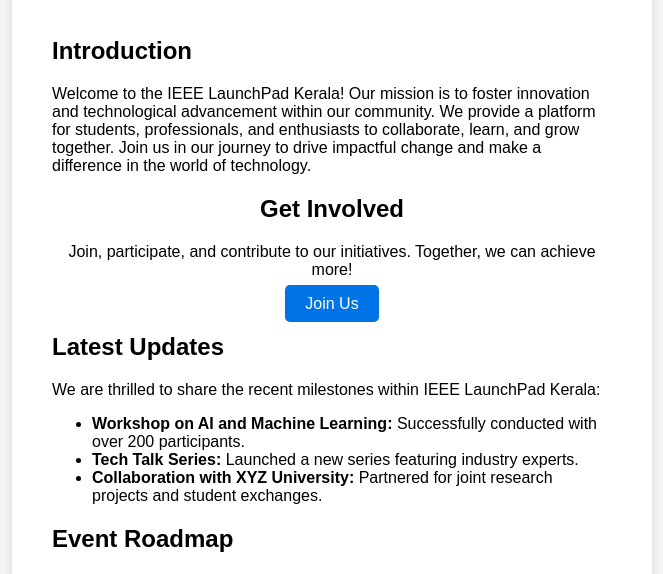
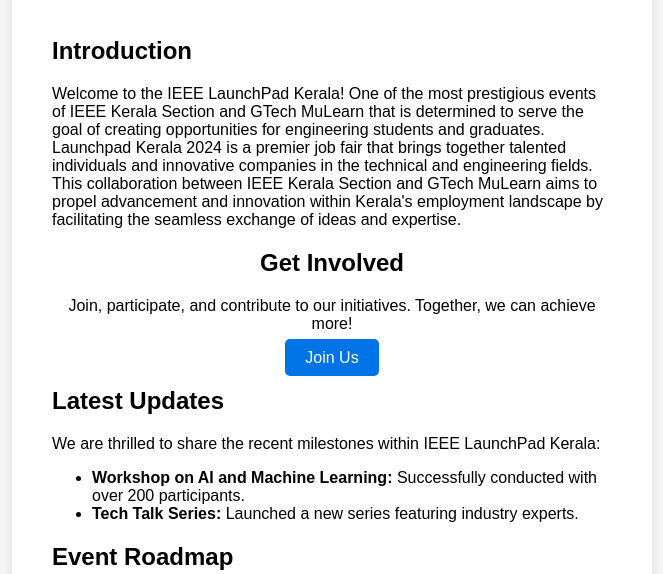
Before and after one commit to AbijithJackson/IEEE-NEWSLETTER, a plain HTML site: page index.html in a window 1280 px wide. Shown: the part 150-724 px from the top of the page, without its empty margins (308-971 px from the left). Drawn offline with Linux system fonts and the light colour scheme.

Commit message:
Update index.html

```diff
--- a/index.html
+++ b/index.html
@@ -63,12 +63,12 @@
         <div class="content">
             <div class="section">
                 <h2>Introduction</h2>
-                <p>Welcome to the IEEE LaunchPad Kerala! Our mission is to foster innovation and technological advancement within our community. We provide a platform for students, professionals, and enthusiasts to collaborate, learn, and grow together. Join us in our journey to drive impactful change and make a difference in the world of technology.</p>
+                <p>Welcome to the IEEE LaunchPad Kerala! One of the most prestigious events of IEEE Kerala Section and GTech MuLearn that is determined to serve the goal of creating opportunities for engineering students and graduates. Launchpad Kerala 2024 is a premier job fair that brings together talented individuals and innovative companies in the technical and engineering fields. This collaboration between IEEE Kerala Section and GTech MuLearn aims to propel advancement and innovation within Kerala's employment landscape by facilitating the seamless exchange of ideas and expertise.</p>
             </div>
             <div class="cta">
                 <h2>Get Involved</h2>
                 <p>Join, participate, and contribute to our initiatives. Together, we can achieve more!</p>
-                <a href="https://www.ieeelaunchpadkerala.com/join">Join Us</a>
+                <a href="https://launchpadkerala.org/">Join Us</a>
             </div>
             <div class="section">
                 <h2>Latest Updates</h2>
@@ -76,7 +76,7 @@
                 <ul>
                     <li><strong>Workshop on AI and Machine Learning:</strong> Successfully conducted with over 200 participants.</li>
                     <li><strong>Tech Talk Series:</strong> Launched a new series featuring industry experts.</li>
-                    <li><strong>Collaboration with XYZ University:</strong> Partnered for joint research projects and student exchanges.</li>
+
                 </ul>
             </div>
             <div class="section">
```
